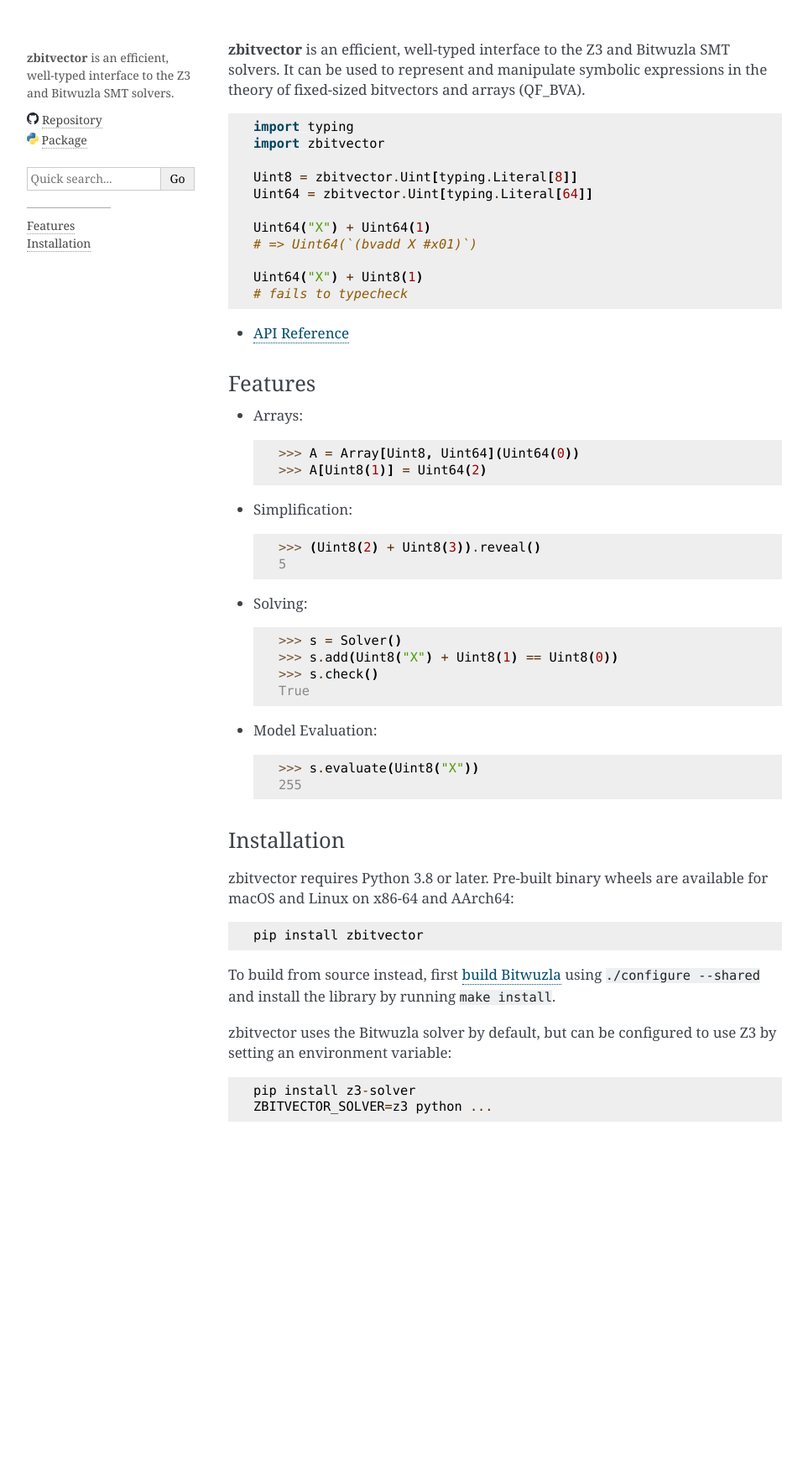
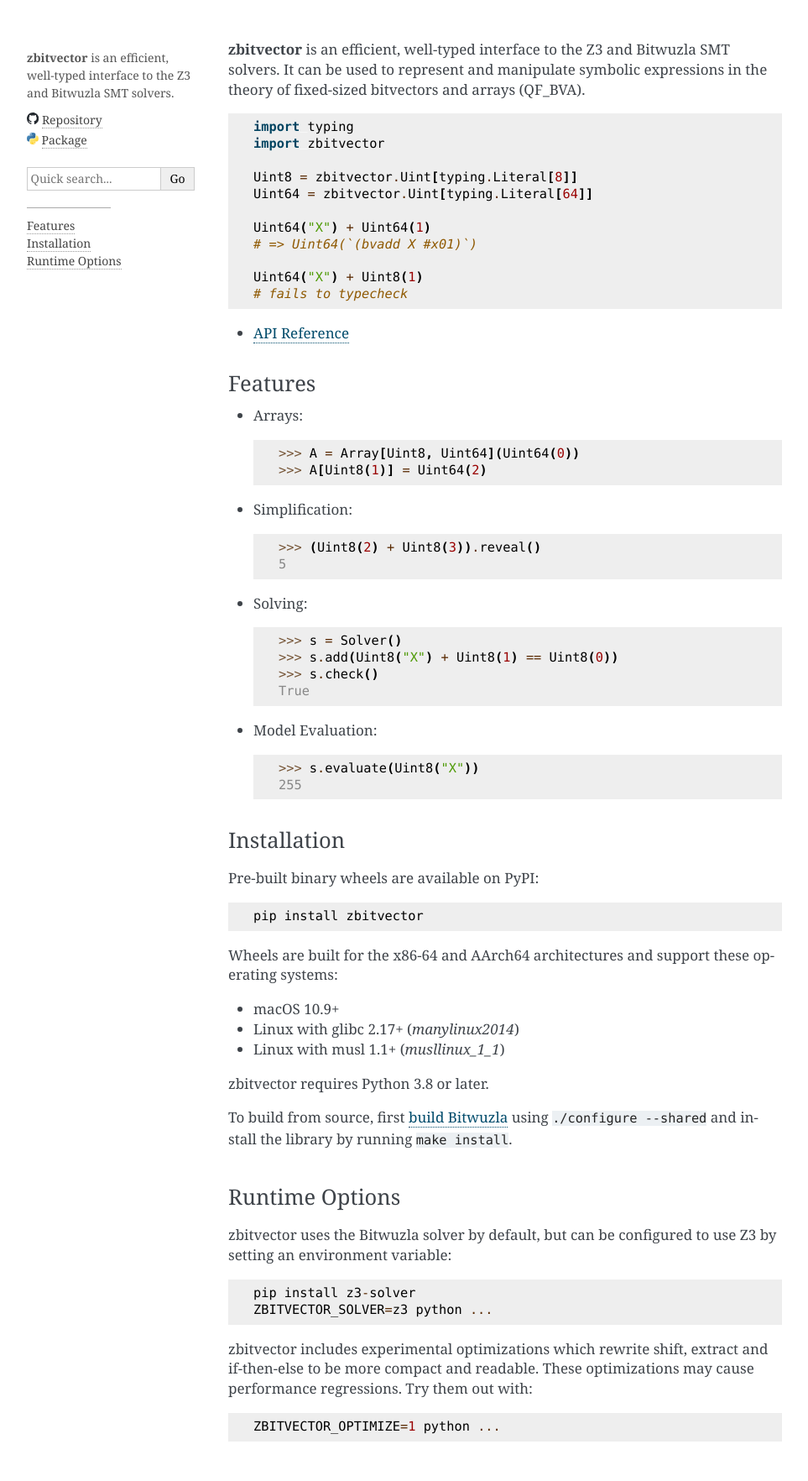
Before and after one commit to btidor/zbitvector, a Sphinx documentation site: the page built from docs/source/index.rst, in a window 1280 px wide. Shown: the whole page at 84% size, without its empty margins (148-1111 px from the left). Built offline with Sphinx 7.4.7, drawn with Linux system fonts in a browser that asks for light colours; before the commit the page ends 1383 px from its top, so only the background shows below that.

Commit message:
Improve documentation

```diff
--- a/docs/source/index.rst
+++ b/docs/source/index.rst
@@ -42,18 +42,35 @@
 Installation
 ============
 
-zbitvector requires Python 3.8 or later. Pre-built binary wheels are available
-for macOS and Linux on x86-64 and AArch64::
+Pre-built binary wheels are available on PyPI::
 
     pip install zbitvector
 
-To build from source instead, first `build Bitwuzla`_ using :code:`./configure
---shared` and install the library by running :code:`make install`.
+Wheels are built for the x86-64 and AArch64 architectures and support
+these operating systems:
+
+* macOS 10.9+
+* Linux with glibc 2.17+ (*manylinux2014*)
+* Linux with musl 1.1+ (*musllinux_1_1*)
+
+zbitvector requires Python 3.8 or later.
+
+To build from source, first `build Bitwuzla`_ using :code:`./configure --shared`
+and install the library by running :code:`make install`.
 
 .. _build Bitwuzla: https://github.com/bitwuzla/bitwuzla#readme
+
+Runtime Options
+===============
 
 zbitvector uses the Bitwuzla solver by default, but can be configured to use Z3
 by setting an environment variable::
 
     pip install z3-solver
     ZBITVECTOR_SOLVER=z3 python ...
+
+zbitvector includes experimental optimizations which rewrite shift, extract and
+if-then-else to be more compact and readable. These optimizations may cause
+performance regressions. Try them out with::
+
+    ZBITVECTOR_OPTIMIZE=1 python ...
--- a/requirements.txt
+++ b/requirements.txt
@@ -1,6 +1,6 @@
 # Dependencies
 typing_extensions
-z3-solver==4.12.5.0
+z3-solver==4.12.2.0
 
 # Linters
 pyright
```
